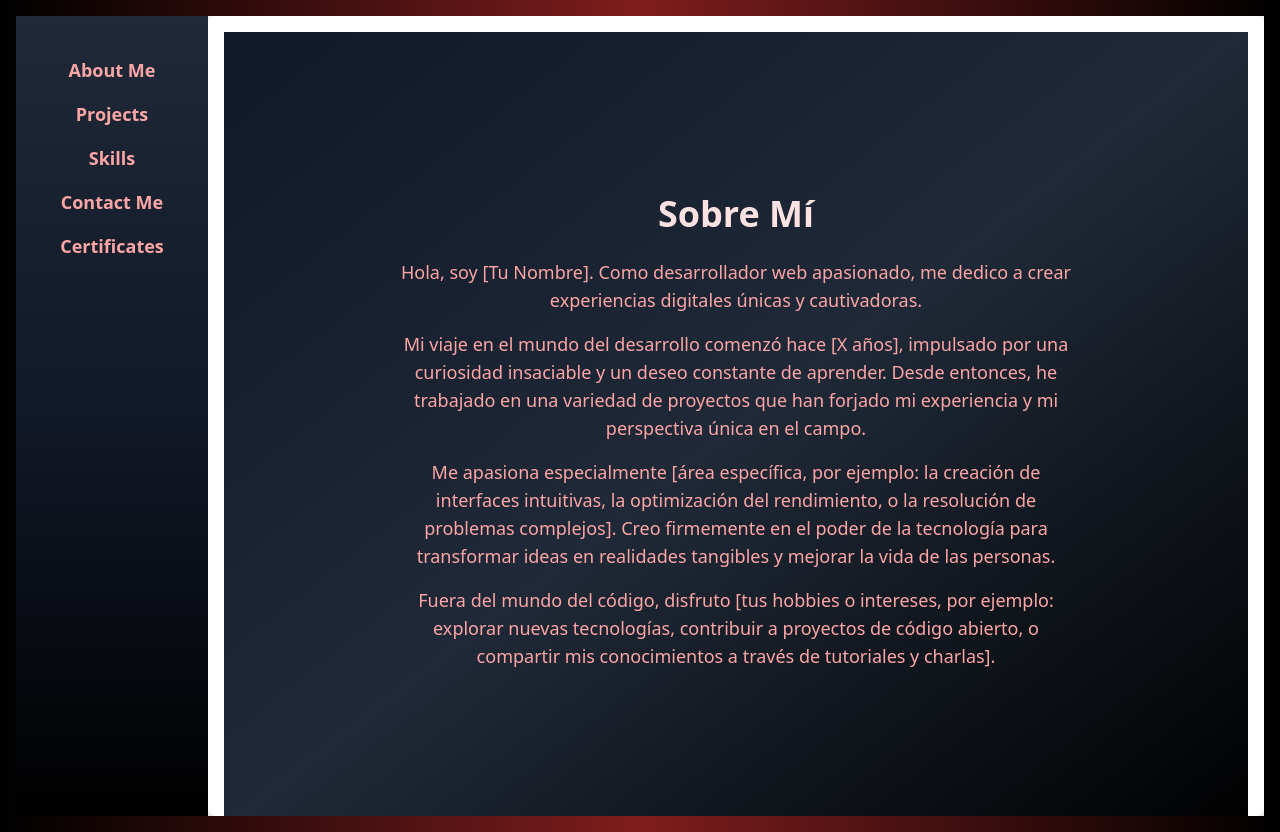
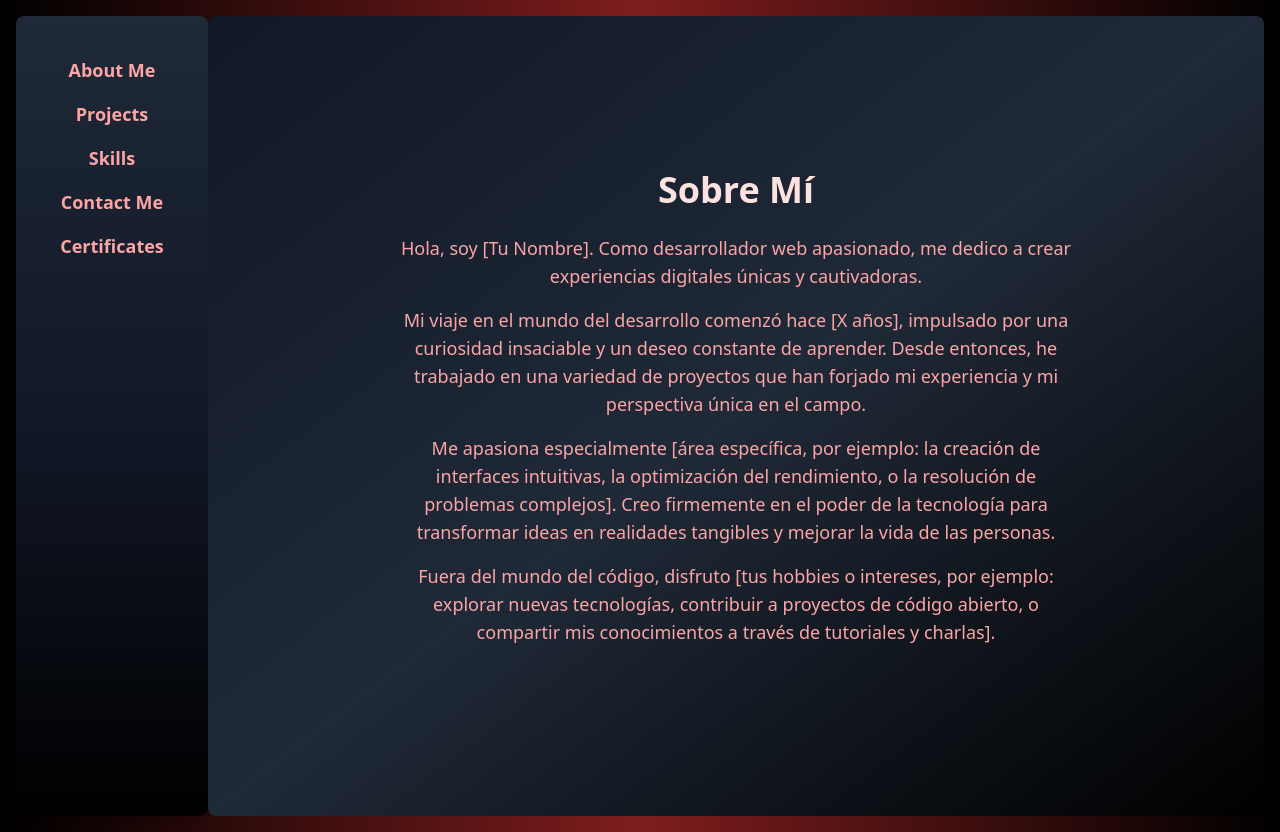
Before and after one commit to NachoLedesma33/Portfolio-Ledesma-Ignacio, a Next.js app: page / in a window 1280 px wide. Built offline with nearby package versions, Linux system fonts and the light colour scheme.

Commit message:
change some stiles from Content, Navbar, page, and AboutMe

```diff
--- a/src/app/Components/AboutMe.tsx
+++ b/src/app/Components/AboutMe.tsx
@@ -3,7 +3,9 @@ import { motion } from "framer-motion";
 
 const AboutMe: React.FC = () => {
   return (
-    <div className="bg-gradient-to-br from-gray-900 via-gray-800 to-black min-h-screen p-8 text-red-300 flex flex-col justify-center items-center">
+    <div className="bg-gradient-to-br from-gray-900 via-gray-800 to-black min-h-screen p-8 text-red-300 flex flex-col justify-center items-center rounded-lg">
+      {" "}
+      {/* Added rounded-lg */}
       <motion.h1
         initial={{ opacity: 0, y: -50 }}
         animate={{ opacity: 1, y: 0 }}
@@ -12,7 +14,6 @@ const AboutMe: React.FC = () => {
       >
         Sobre Mí
       </motion.h1>
-
       <motion.div
         initial={{ opacity: 0, y: 20 }}
         animate={{ opacity: 1, y: 0 }}
@@ -36,7 +37,7 @@ const AboutMe: React.FC = () => {
           tecnología para transformar ideas en realidades tangibles y mejorar la
           vida de las personas.
         </p>
-        <p className="text-lg">
+        <p className="text-lg mb-4">
           Fuera del mundo del código, disfruto [tus hobbies o intereses, por
           ejemplo: explorar nuevas tecnologías, contribuir a proyectos de código
           abierto, o compartir mis conocimientos a través de tutoriales y
--- a/src/app/Components/Content.tsx
+++ b/src/app/Components/Content.tsx
@@ -35,9 +35,9 @@ const Content: React.FC<ContentProps> = ({ activeTab }) => {
   }, [activeTab, currentTab]);
 
   return (
-    <div className="flex-grow flex items-center justify-center bg-gray-100 p-4 relative overflow-hidden">
+    <div className="flex-grow flex items-center justify-center p-4 relative overflow-hidden">
       <div
-        className={`absolute w-full h-full bg-white p-4 rounded-lg shadow-lg transition-opacity duration-500 ease-in-out ${
+        className={`absolute w-full h-full rounded-lg shadow-lg transition-opacity duration-500 ease-in-out bg-gradient-to-r from-black via-red-900 to-black text-white ${
           transitioning ? "opacity-0" : "opacity-100"
         }`}
       >
--- a/src/app/Components/Navbar.tsx
+++ b/src/app/Components/Navbar.tsx
@@ -6,7 +6,7 @@ interface NavbarProps {
 
 const Navbar: React.FC<NavbarProps> = ({ setActiveTab }) => {
   return (
-    <nav className="bg-gradient-to-b from-gray-800 via-gray-900 to-black p-6 flex flex-col items-center justify-between min-h-screen w-48">
+    <nav className="bg-gradient-to-b from-gray-800 via-gray-900 to-black p-6 flex flex-col items-center justify-between min-h-screen w-48 rounded-lg shadow-lg">
       <div className="flex flex-col space-y-4 mt-4">
         {["About Me", "Projects", "Skills", "Contact Me", "Certificates"].map(
           (tab, index) => (
--- a/src/app/page.tsx
+++ b/src/app/page.tsx
@@ -8,7 +8,7 @@ export default function Home() {
   const [activeTab, setActiveTab] = useState<string>("About Me");
 
   return (
-    <div className="flex min-h-screen">
+    <div className="flex min-h-screen bg-gradient-to-r from-black via-red-900 to-black">
       <Navbar setActiveTab={setActiveTab} />
       <Content activeTab={activeTab} />
     </div>
```
